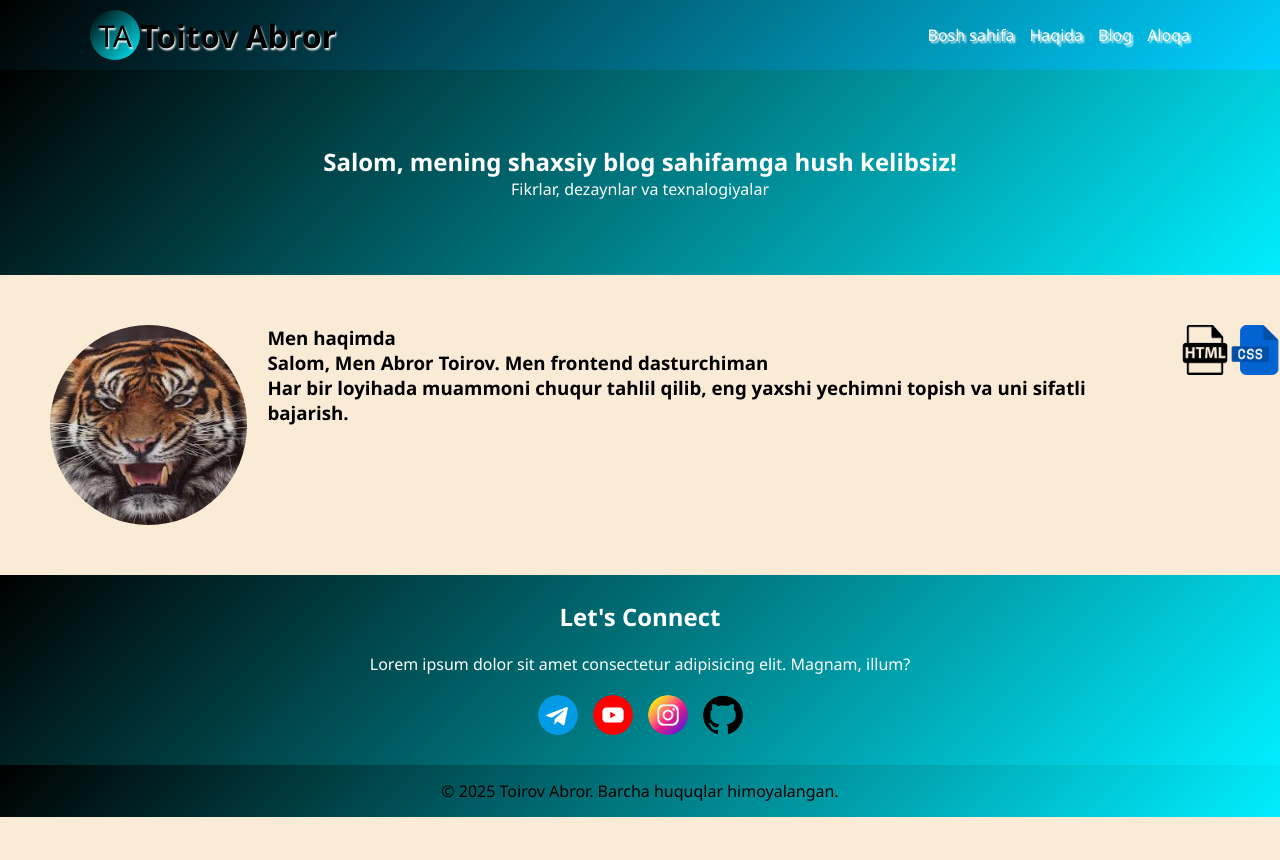
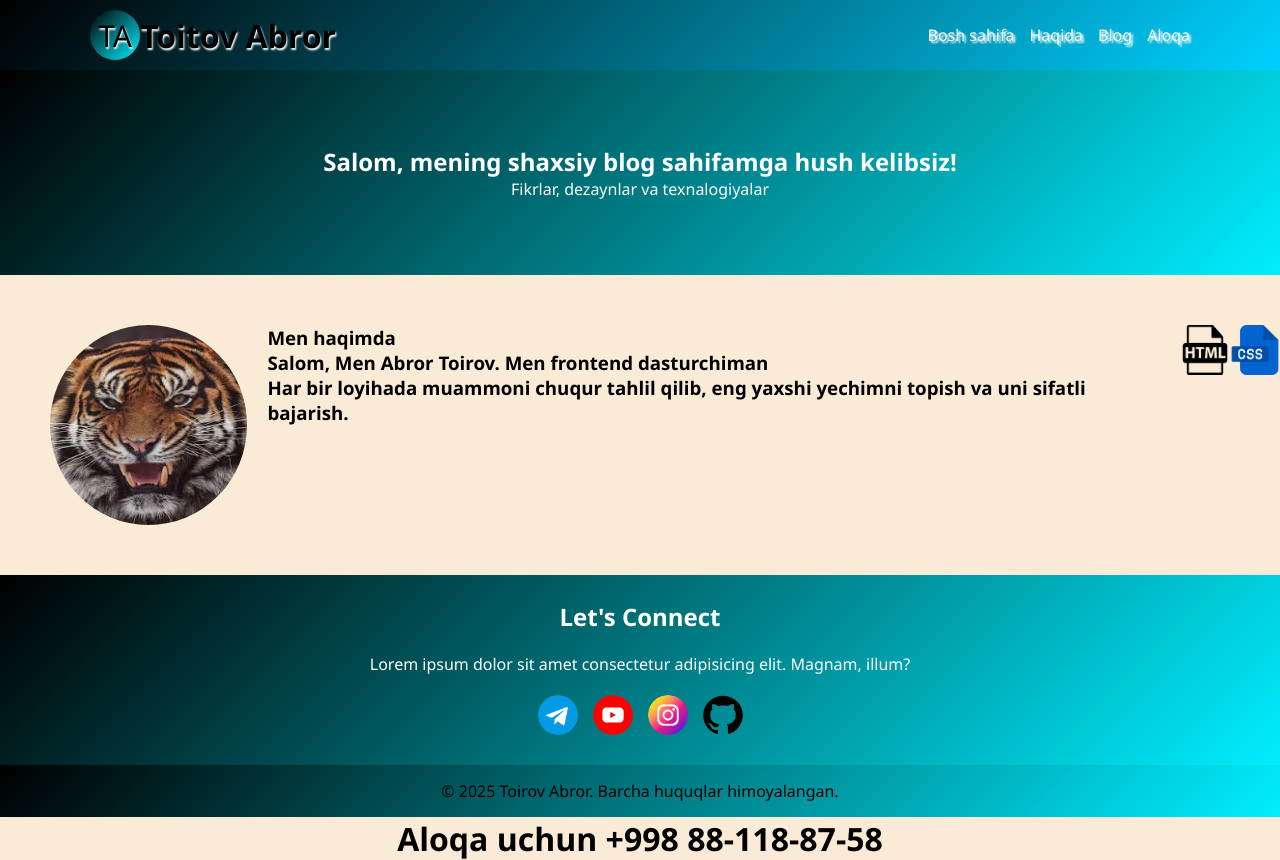
Before and after one commit to abror2025/my-blog, a plain HTML site: page index.html in a window 1280 px wide. Shown: the top 860 px of the page. Before the commit the page ends 817 px from the top, so only its background shows below. Drawn offline with Linux system fonts and the light colour scheme.

Commit message:
2-commit

```diff
--- a/index.html
+++ b/index.html
@@ -45,6 +45,7 @@
                  <img src="image copy 6.png" alt=""width="50px"></a>
                 </div>
             </div>
+
         </section>
 
         <section class="hero">
@@ -74,5 +75,8 @@
             &copy; 2025 Toirov Abror. Barcha huquqlar himoyalangan.
         </p>
     </footer>
+    <div class="nomer">
+                    <h1>Aloqa uchun +998 88-118-87-58</h1>
+    </div>
 </body>
 </html>
--- a/style.css
+++ b/style.css
@@ -125,3 +125,15 @@ a {
     height: 50px;
 
 }
+
+.nomer{
+    display: flex;
+    text-align: center;
+    justify-content: center;
+    transition: tranform 0.5s ease-in-out;
+}
+
+.nomer:hover{
+    transition: 0.3s;
+    box-shadow: 0px 0px 0px 0px rgb(255, 255, 255);
+}
```
